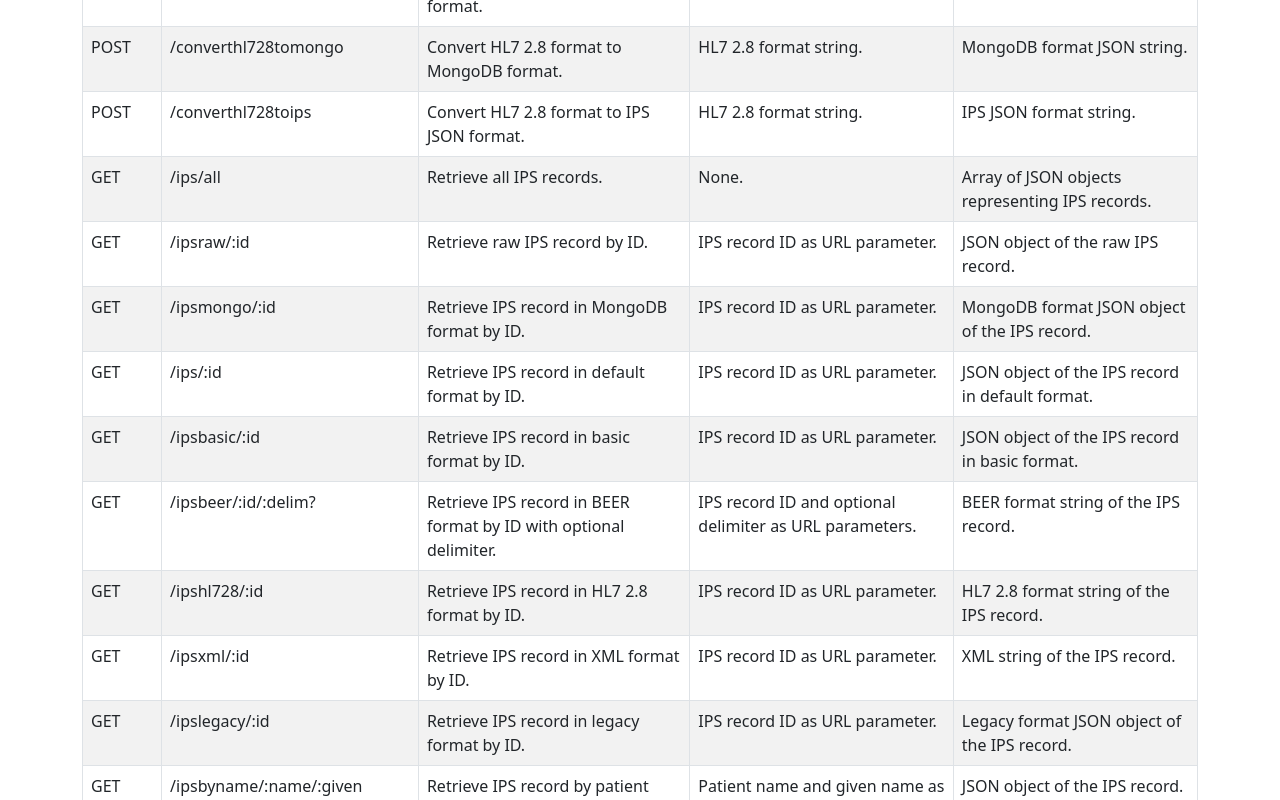
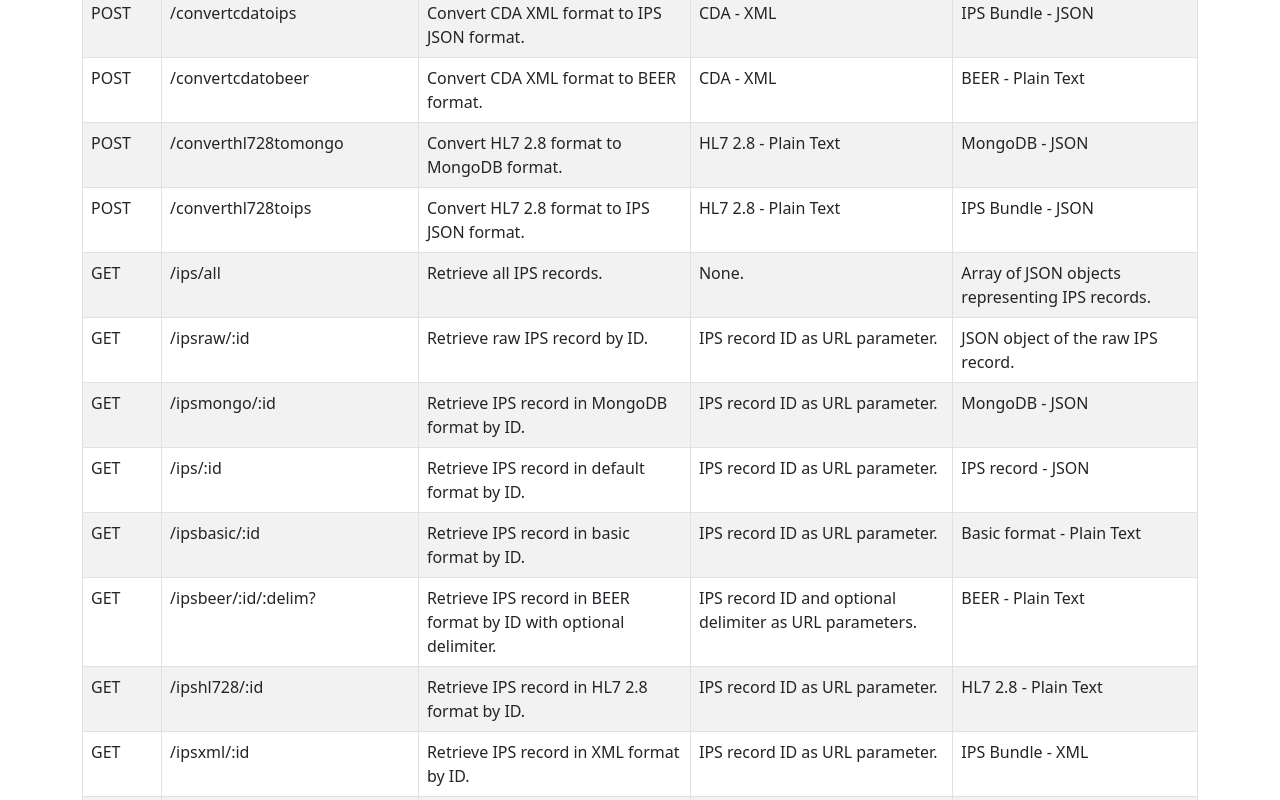
Before and after one commit to MikeForde/mern-azure, a React (Create React App) app in the folder client/: page /apidocumentation in a window 1280 px wide. Shown: the part 1100-1900 px from the top of the page. Built offline with nearby package versions, Linux system fonts and the light colour scheme; no server answers.

Commit message:
Deployment 0_44c

```diff
--- a/client/src/pages/APIDocumentationPage.js
+++ b/client/src/pages/APIDocumentationPage.js
@@ -5,35 +5,35 @@ function APIDocumentationPage() {
   // Define the API endpoints information
   const apiEndpoints = [
     { method: 'POST', endpoint: '/ips', description: 'Create a new IPS record.', request: 'MongoDb JSON object representing the new IPS record.', response: 'MongoDb JSON object of the created IPS record.' },
-    { method: 'POST', endpoint: '/ipsmany', description: 'Create multiple IPS records.', request: 'Array of MongoDb JSON objects representing the new IPS records.', response: 'Array of MongoDb JSON objects of the created IPS records.' },
-    { method: 'POST', endpoint: '/ipsbundle', description: 'Create IPS records from an IPS Bundle.', request: 'IPS Bundle in JSON format.', response: 'Confirmation of the creation of IPS records.' },
-    { method: 'POST', endpoint: '/pushipsora', description: 'Push IPS data to an external ORA system.', request: 'IPS Bundle in JSON format.', response: 'Response from the ORA system.' },
-    { method: 'POST', endpoint: '/pushipsnld', description: 'Push IPS data to an external NLD system.', request: 'IPS Bundle in JSON format.', response: 'Response from the NLD system.' },
-    { method: 'POST', endpoint: '/ipsfrombeer', description: 'Create MongoDb IPS records from BEER format.', request: 'BEER format string.', response: 'Confirmation of the creation of MongoDb IPS records.' },
-    { method: 'POST', endpoint: '/ipsfromcda', description: 'Create MongoDb IPS records from CDA XML format.', request: 'CDA XML string.', response: 'Confirmation of the creation of MongoDb IPS records.' },
-    { method: 'POST', endpoint: '/convertmongo2beer', description: 'Convert MongoDB format to BEER format.', request: 'MongoDB format JSON string.', response: 'BEER format string.' },
-    { method: 'POST', endpoint: '/convertmongo2hl7', description: 'Convert MongoDB format to HL7 2.8 format.', request: 'MongoDB format JSON string.', response: 'HL7 2.8 format string.' },
-    { method: 'POST', endpoint: '/convertbeer2mongo', description: 'Convert BEER format to MongoDB format.', request: 'BEER format string.', response: 'MongoDB format JSON string.' },
-    { method: 'POST', endpoint: '/convertbeer2ips', description: 'Convert BEER format to IPS JSON format.', request: 'BEER format string.', response: 'IPS JSON format string.' },
-    { method: 'POST', endpoint: '/convertips2beer', description: 'Convert IPS JSON format to BEER format.', request: 'IPS JSON format string.', response: 'BEER format string.' },
-    { method: 'POST', endpoint: '/convertcdatoips', description: 'Convert CDA XML format to IPS JSON format.', request: 'CDA XML string.', response: 'IPS JSON format string.' },
-    { method: 'POST', endpoint: '/convertcdatobeer', description: 'Convert CDA XML format to BEER format.', request: 'CDA XML string.', response: 'BEER format string.' },
-    { method: 'POST', endpoint: '/converthl728tomongo', description: 'Convert HL7 2.8 format to MongoDB format.', request: 'HL7 2.8 format string.', response: 'MongoDB format JSON string.' },
-    { method: 'POST', endpoint: '/converthl728toips', description: 'Convert HL7 2.8 format to IPS JSON format.', request: 'HL7 2.8 format string.', response: 'IPS JSON format string.' },
+    { method: 'POST', endpoint: '/ipsmany', description: 'Create multiple IPS records.', request: 'Array of MongoDb JSON objects representing the new IPS records', response: 'Array of MongoDb JSON objects of the created IPS records.' },
+    { method: 'POST', endpoint: '/ipsbundle', description: 'Create IPS records from an IPS Bundle.', request: 'IPS Bundle - JSON', response: 'MongoDb - JSON as confirmation of record creation.' },
+    { method: 'POST', endpoint: '/pushipsora', description: 'Push IPS data to an external ORA system.', request: 'IPS Bundle - JSON', response: 'Response from the ORA system.' },
+    { method: 'POST', endpoint: '/pushipsnld', description: 'Push IPS data to an external NLD system.', request: 'IPS Bundle - JSON', response: 'Response from the NLD system.' },
+    { method: 'POST', endpoint: '/ipsfrombeer', description: 'Create MongoDb IPS records from BEER format.', request: 'BEER - Plain Text', response: 'MongoDb - JSON as confirmation of record creation.' },
+    { method: 'POST', endpoint: '/ipsfromcda', description: 'Create MongoDb IPS records from CDA XML format.', request: 'CDA - XML', response: 'MongoDb - JSON as confirmation of record creation.' },
+    { method: 'POST', endpoint: '/convertmongo2beer', description: 'Convert MongoDB format to BEER format.', request: 'MongoDB - JSON', response: 'BEER - Plain Text' },
+    { method: 'POST', endpoint: '/convertmongo2hl7', description: 'Convert MongoDB format to HL7 2.8 format.', request: 'MongoDB - JSON', response: 'HL7 2.8 - Plain Text' },
+    { method: 'POST', endpoint: '/convertbeer2mongo', description: 'Convert BEER format to MongoDB format.', request: 'BEER - Plain Text', response: 'MongoDB - JSON' },
+    { method: 'POST', endpoint: '/convertbeer2ips', description: 'Convert BEER format to IPS JSON format.', request: 'BEER - Plain Text', response: 'IPS Bundle - JSON' },
+    { method: 'POST', endpoint: '/convertips2beer', description: 'Convert IPS JSON format to BEER format.', request: 'IPS Bundle - JSON', response: 'BEER - Plain Text' },
+    { method: 'POST', endpoint: '/convertcdatoips', description: 'Convert CDA XML format to IPS JSON format.', request: 'CDA - XML', response: 'IPS Bundle - JSON' },
+    { method: 'POST', endpoint: '/convertcdatobeer', description: 'Convert CDA XML format to BEER format.', request: 'CDA - XML', response: 'BEER - Plain Text' },
+    { method: 'POST', endpoint: '/converthl728tomongo', description: 'Convert HL7 2.8 format to MongoDB format.', request: 'HL7 2.8 - Plain Text', response: 'MongoDB - JSON' },
+    { method: 'POST', endpoint: '/converthl728toips', description: 'Convert HL7 2.8 format to IPS JSON format.', request: 'HL7 2.8 - Plain Text', response: 'IPS Bundle - JSON' },
     { method: 'GET', endpoint: '/ips/all', description: 'Retrieve all IPS records.', request: 'None.', response: 'Array of JSON objects representing IPS records.' },
     { method: 'GET', endpoint: '/ipsraw/:id', description: 'Retrieve raw IPS record by ID.', request: 'IPS record ID as URL parameter.', response: 'JSON object of the raw IPS record.' },
-    { method: 'GET', endpoint: '/ipsmongo/:id', description: 'Retrieve IPS record in MongoDB format by ID.', request: 'IPS record ID as URL parameter.', response: 'MongoDB format JSON object of the IPS record.' },
-    { method: 'GET', endpoint: '/ips/:id', description: 'Retrieve IPS record in default format by ID.', request: 'IPS record ID as URL parameter.', response: 'JSON object of the IPS record in default format.' },
-    { method: 'GET', endpoint: '/ipsbasic/:id', description: 'Retrieve IPS record in basic format by ID.', request: 'IPS record ID as URL parameter.', response: 'JSON object of the IPS record in basic format.' },
-    { method: 'GET', endpoint: '/ipsbeer/:id/:delim?', description: 'Retrieve IPS record in BEER format by ID with optional delimiter.', request: 'IPS record ID and optional delimiter as URL parameters.', response: 'BEER format string of the IPS record.' },
-    { method: 'GET', endpoint: '/ipshl728/:id', description: 'Retrieve IPS record in HL7 2.8 format by ID.', request: 'IPS record ID as URL parameter.', response: 'HL7 2.8 format string of the IPS record.' },
-    { method: 'GET', endpoint: '/ipsxml/:id', description: 'Retrieve IPS record in XML format by ID.', request: 'IPS record ID as URL parameter.', response: 'XML string of the IPS record.' },
-    { method: 'GET', endpoint: '/ipslegacy/:id', description: 'Retrieve IPS record in legacy format by ID.', request: 'IPS record ID as URL parameter.', response: 'Legacy format JSON object of the IPS record.' },
-    { method: 'GET', endpoint: '/ipsbyname/:name/:given', description: 'Retrieve IPS record by patient name and given name. Case insensitive.', request: 'Patient name and given name as URL parameters.', response: 'JSON object of the IPS record.' },
+    { method: 'GET', endpoint: '/ipsmongo/:id', description: 'Retrieve IPS record in MongoDB format by ID.', request: 'IPS record ID as URL parameter.', response: 'MongoDB - JSON' },
+    { method: 'GET', endpoint: '/ips/:id', description: 'Retrieve IPS record in default format by ID.', request: 'IPS record ID as URL parameter.', response: 'IPS record - JSON' },
+    { method: 'GET', endpoint: '/ipsbasic/:id', description: 'Retrieve IPS record in basic format by ID.', request: 'IPS record ID as URL parameter.', response: 'Basic format - Plain Text' },
+    { method: 'GET', endpoint: '/ipsbeer/:id/:delim?', description: 'Retrieve IPS record in BEER format by ID with optional delimiter.', request: 'IPS record ID and optional delimiter as URL parameters.', response: 'BEER - Plain Text' },
+    { method: 'GET', endpoint: '/ipshl728/:id', description: 'Retrieve IPS record in HL7 2.8 format by ID.', request: 'IPS record ID as URL parameter.', response: 'HL7 2.8 - Plain Text' },
+    { method: 'GET', endpoint: '/ipsxml/:id', description: 'Retrieve IPS record in XML format by ID.', request: 'IPS record ID as URL parameter.', response: 'IPS Bundle - XML' },
+    { method: 'GET', endpoint: '/ipslegacy/:id', description: 'Retrieve IPS record in legacy format by ID.', request: 'IPS record ID as URL parameter.', response: 'Legacy format of the IPS record - JSON' },
+    { method: 'GET', endpoint: '/ipsbyname/:name/:given', description: 'Retrieve IPS record by patient name and given name. Case insensitive.', request: 'Patient name and given name as URL parameters.', response: 'IPS Bundle - JSON' },
     { method: 'GET', endpoint: '/ips/search/:name', description: 'Search IPS records by patient name.', request: 'Patient name as URL parameter.', response: 'Array of JSON objects representing IPS records.' },
     { method: 'GET', endpoint: '/fetchipsora/:name/:givenName', description: 'Fetch IPS data from ORA by patient name and given name.', request: 'Patient name and given name as URL parameters.', response: 'JSON object from ORA system.' },
-    { method: 'PUT', endpoint: '/ips/:id', description: 'Update an IPS record by ID.', request: 'Partial JSON object representing the updated IPS record.', response: 'JSON object of the updated IPS record.' },
-    { method: 'PUT', endpoint: '/ipsuuid/:uuid', description: 'Update an IPS record by UUID.', request: 'Partial JSON object representing the updated IPS record.', response: 'JSON object of the updated IPS record.' },
+    { method: 'PUT', endpoint: '/ips/:id', description: 'Update an IPS record by ID.', request: 'Partial JSON object representing the updated IPS record.', response: 'MongoDB object of the updated IPS record - JSON' },
+    { method: 'PUT', endpoint: '/ipsuuid/:uuid', description: 'Update an IPS record by UUID.', request: 'Partial JSON object representing the updated IPS record.', response: 'MongoDB object of the updated IPS record - JSON' },
     { method: 'DELETE', endpoint: '/ips/:id', description: 'Delete an IPS record by ID.', request: 'IPS record ID as URL parameter.', response: 'Confirmation of deletion.' },
   ];
 
```
Lines whose indentation alone changed are shown as unchanged.
